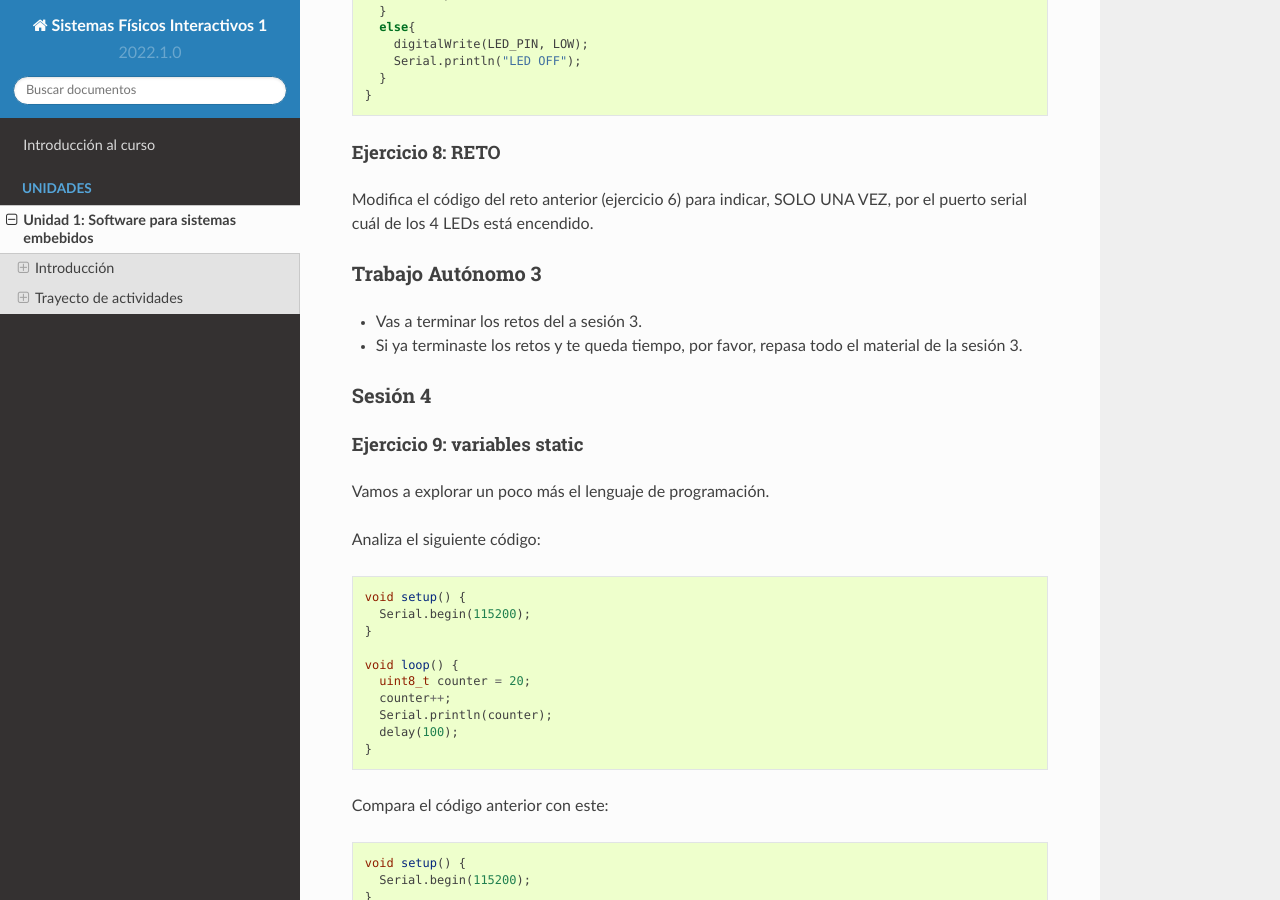
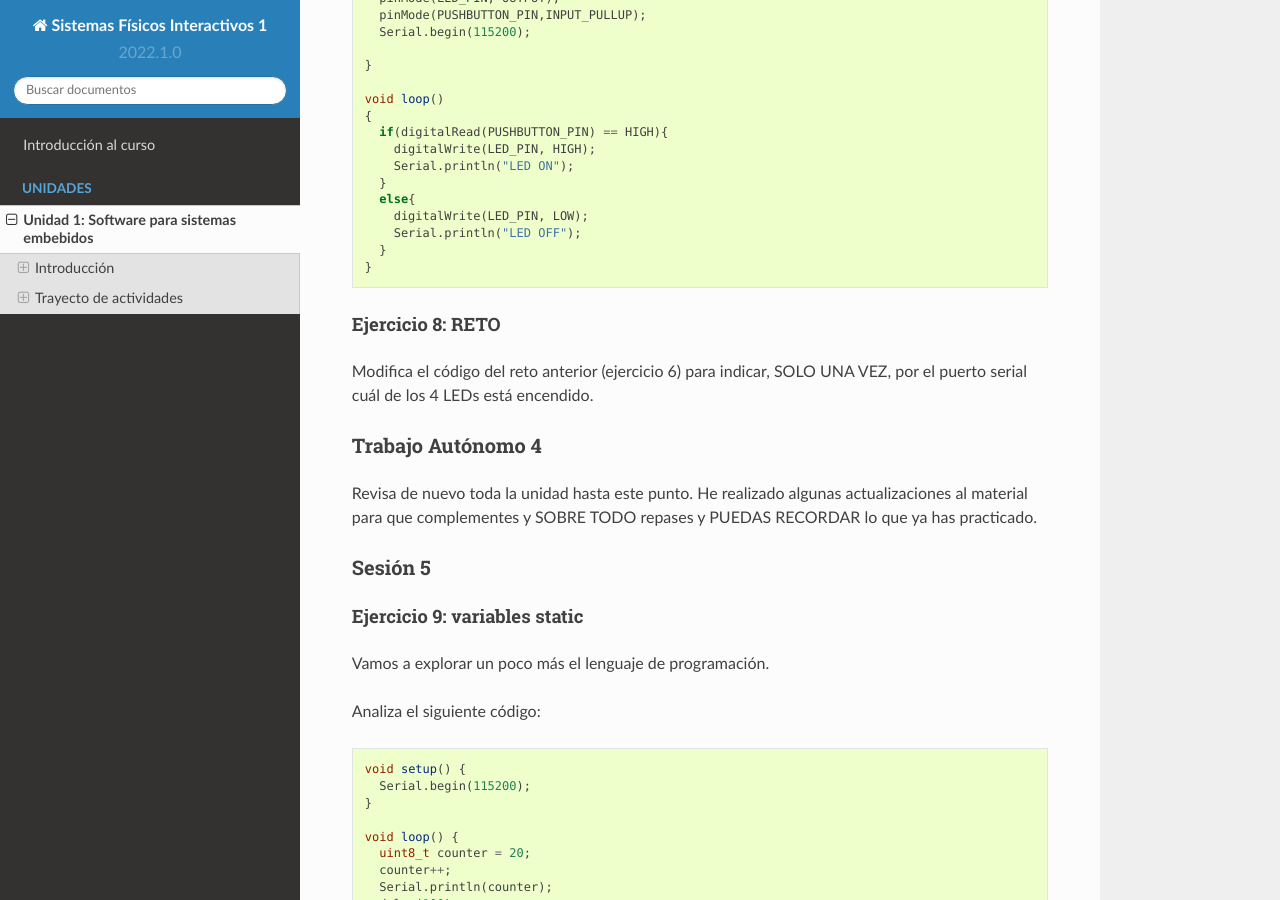
Before and after one commit to juanferfranco/SistemasFisicosInteractivos1, a Sphinx documentation site: the page built from docs/_unidad1/unidad1.rst, in a window 1280 px wide and 900 px high, scrolled down 4964 px. Built offline with Sphinx 7.4.7 and the Read the Docs theme 2.0.0, drawn with Linux system fonts in a browser that asks for light colours; some of the changed text lies outside the part shown.

Commit message:
update sesiones

```diff
--- a/docs/_unidad1/unidad1.rst
+++ b/docs/_unidad1/unidad1.rst
@@ -240,14 +250,15 @@ Ejercicio 8: RETO
 Modifica el código del reto anterior (ejercicio 6) para indicar, SOLO UNA VEZ, por
 el puerto serial cuál de los 4 LEDs está encendido.
 
-Trabajo Autónomo 3
+
+Trabajo Autónomo 4
 *********************
 
-* Vas a terminar los retos del a sesión 3.
-* Si ya terminaste los retos y te queda tiempo, por favor, repasa todo
-  el material de la sesión 3.
+Revisa de nuevo toda la unidad hasta este punto. He realizado algunas
+actualizaciones al material para que complementes y SOBRE TODO
+repases y PUEDAS RECORDAR lo que ya has practicado.
 
-Sesión 4
+Sesión 5
 *************
 
 Ejercicio 9: variables static
```
Also changed, not shown: other parts of docs/_unidad1/unidad1.rst (+13 -3 lines).
